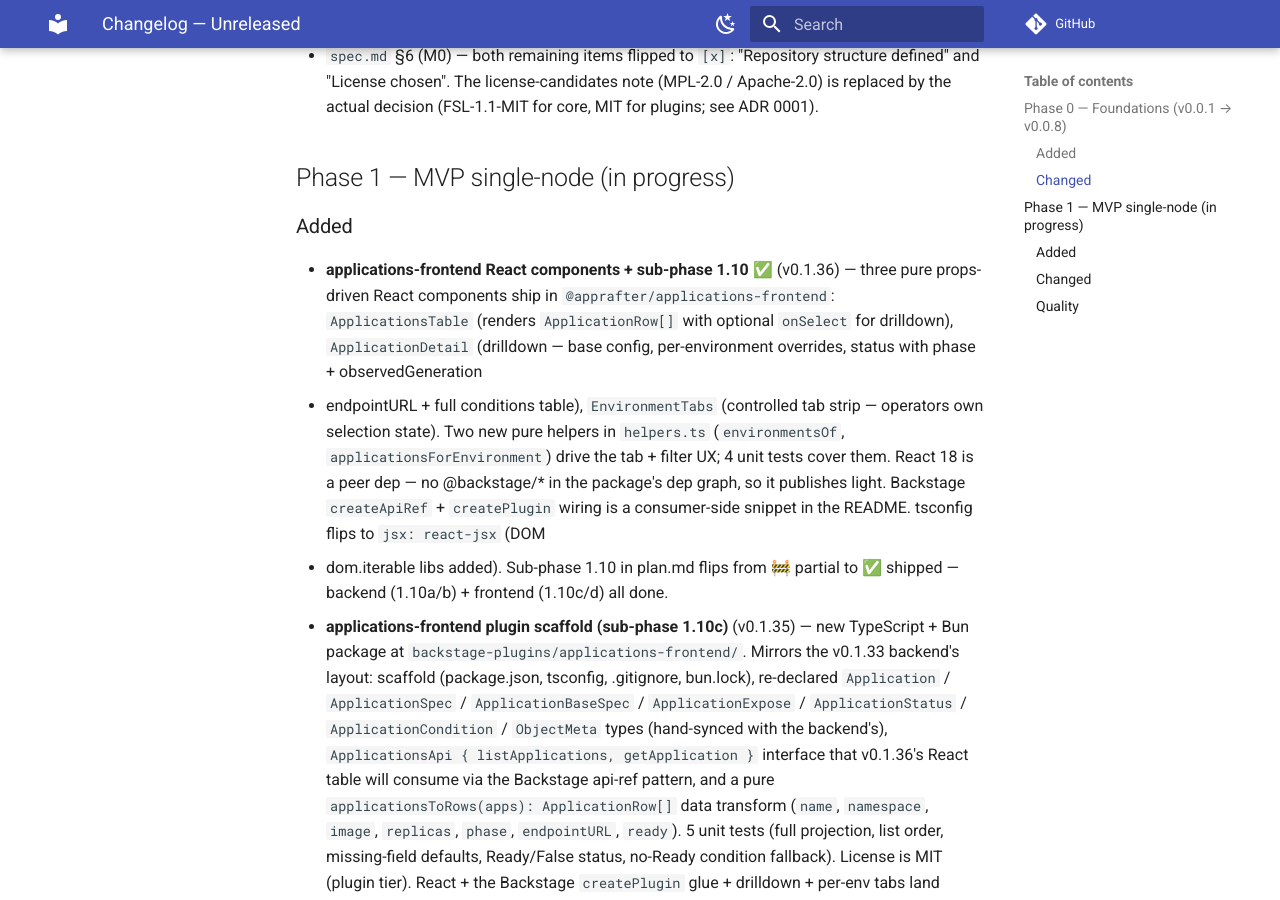
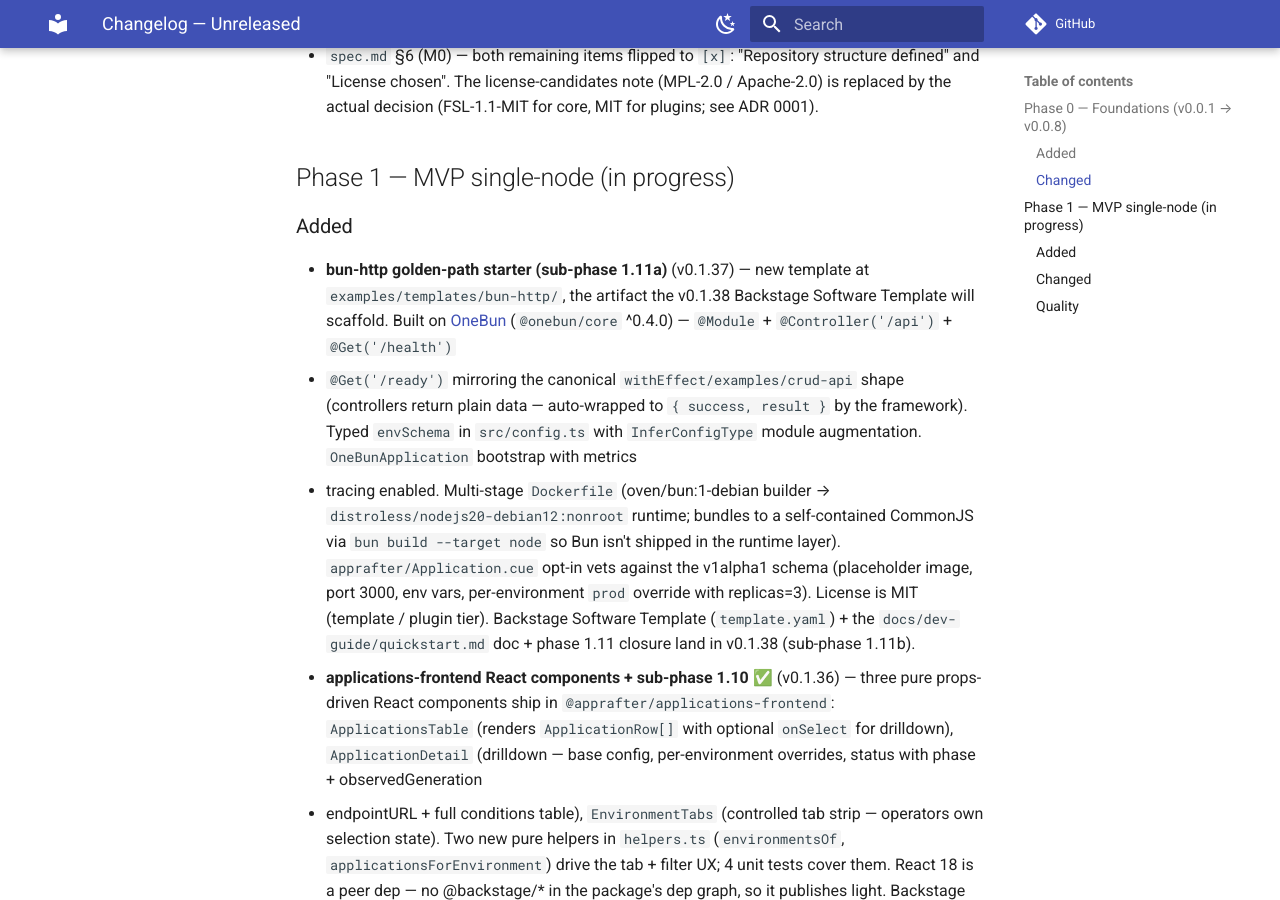
Before and after one commit to AppRafter/apprafter, an MkDocs documentation site: the page built from docs/changelog/UNRELEASED.md, in a window 1280 px wide and 900 px high, scrolled down 1308 px. Built offline with MkDocs 1.6.1 and Material for MkDocs 9.7.7, drawn with Linux system fonts in a browser that asks for light colours; comment, search, counter and statistics services are not loaded.

Commit message:
docs: log bun-http starter (sub-phase 1.11a) for v0.1.37

```diff
--- a/docs/changelog/UNRELEASED.md
+++ b/docs/changelog/UNRELEASED.md
@@ -61,6 +61,25 @@ the `0.0.x` series; semver starts at 1.0.
 
 ### Added
 
+- **bun-http golden-path starter (sub-phase 1.11a)** (v0.1.37) —
+  new template at `examples/templates/bun-http/`, the artifact the
+  v0.1.38 Backstage Software Template will scaffold. Built on
+  [OneBun](https://github.com/RemRyahirev/onebun) (`@onebun/core`
+  ^0.4.0) — `@Module` + `@Controller('/api')` + `@Get('/health')`
+  + `@Get('/ready')` mirroring the canonical
+  `withEffect/examples/crud-api` shape (controllers return plain
+  data — auto-wrapped to `{ success, result }` by the framework).
+  Typed `envSchema` in `src/config.ts` with `InferConfigType`
+  module augmentation. `OneBunApplication` bootstrap with metrics
+  + tracing enabled. Multi-stage `Dockerfile` (oven/bun:1-debian
+  builder → `distroless/nodejs20-debian12:nonroot` runtime; bundles
+  to a self-contained CommonJS via `bun build --target node` so
+  Bun isn't shipped in the runtime layer). `apprafter/Application.cue`
+  opt-in vets against the v1alpha1 schema (placeholder image, port
+  3000, env vars, per-environment `prod` override with replicas=3).
+  License is MIT (template / plugin tier). Backstage Software
+  Template (`template.yaml`) + the `docs/dev-guide/quickstart.md`
+  doc + phase 1.11 closure land in v0.1.38 (sub-phase 1.11b).
 - **applications-frontend React components + sub-phase 1.10 ✅**
   (v0.1.36) — three pure props-driven React components ship in
   `@apprafter/applications-frontend`: `ApplicationsTable`
```
Also changed, not shown: plan.md (+2 -0 lines).
